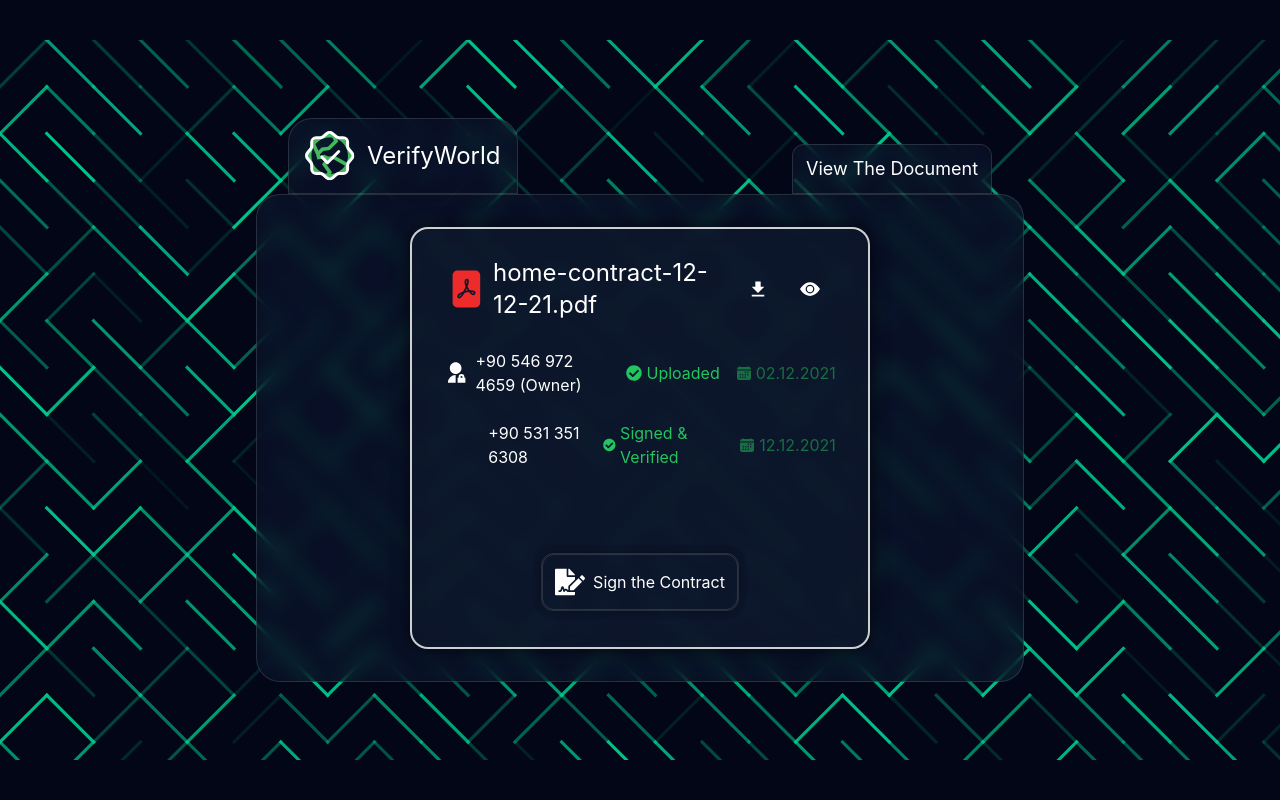
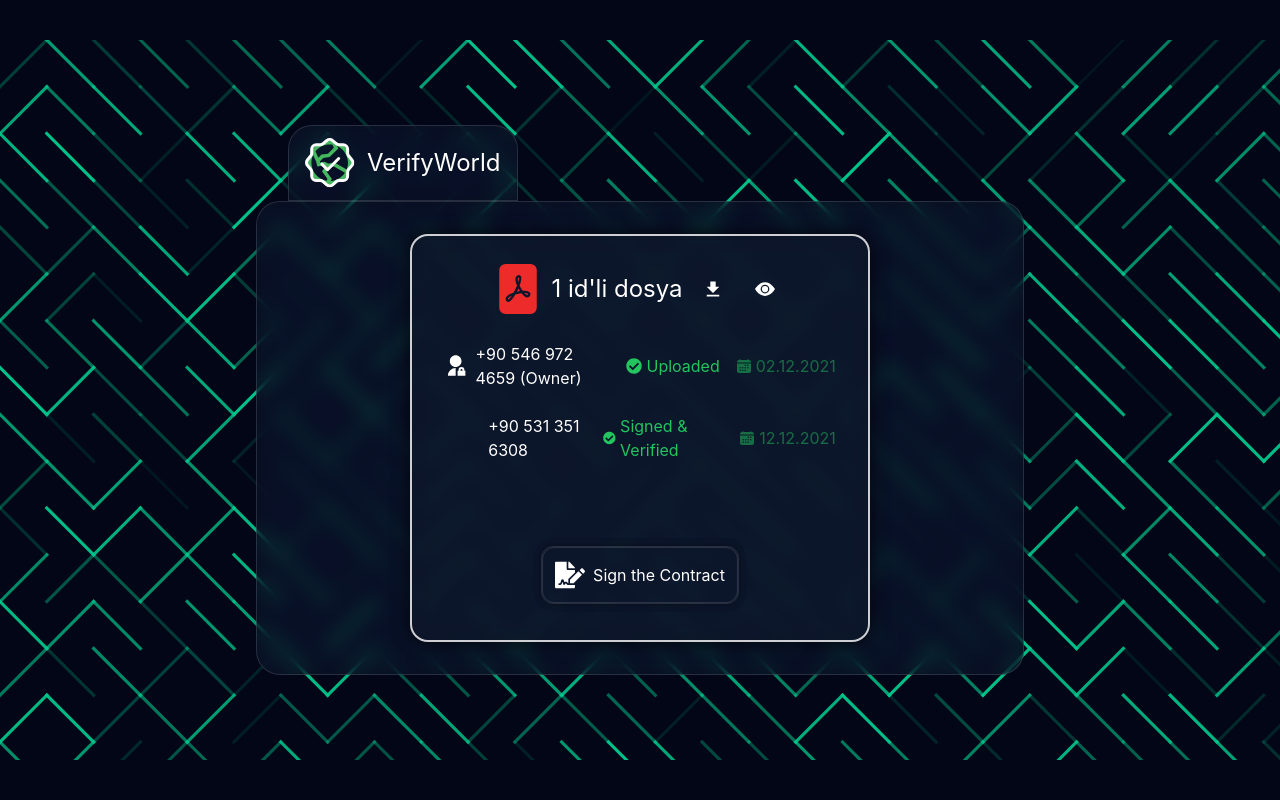
Before and after one commit to duplantier/VerifyWorld-ETHGlobal-Istanbul2023-Hackaton, a React (Create React App) app: page /view/1 in a window 1280 px wide. Shown: the top 800 px of the page. Built offline with nearby package versions, Linux system fonts and the light colour scheme; some icons are missing.

Commit message:
Removed the View The Document button from default

```diff
--- a/src/components/Layout.js
+++ b/src/components/Layout.js
@@ -20,11 +20,11 @@ const IndexLayout = () => {
                                 <a href="/upload">Upload</a>
                             </span>
                         </div> */}
-                        <div onClick={() => navigate('view')} className="py-2 px-3 w-[200px] h-[50px] header-nav hover:h-[60px] duration-300 bg-slate-800 hover:bg-slate-900 cursor-pointer flex justify-center items-center rounded-tl-[12px] rounded-tr-[12px]">
+                        {/* <div onClick={() => navigate('view')} className="py-2 px-3 w-[200px] h-[50px] header-nav hover:h-[60px] duration-300 bg-slate-800 hover:bg-slate-900 cursor-pointer flex justify-center items-center rounded-tl-[12px] rounded-tr-[12px]">
                             <span className="text-white text-lg">
                                 View The Document
                             </span>
-                        </div>
+                        </div> */}
 
                     </div>
                 </div>
--- a/src/components/View.js
+++ b/src/components/View.js
@@ -6,10 +6,10 @@ import { RiAdminFill } from "react-icons/ri";
 import { FaFileSignature } from "react-icons/fa";
 import { IoMdDownload } from "react-icons/io";
 import { BsEyeFill } from "react-icons/bs";
-import {useParams} from "react-router-dom"
+import { useParams } from "react-router-dom"
 
 export default function View() {
-    const {file_id} = useParams()
+    const { file_id } = useParams()
 
     return (
         <>
@@ -17,7 +17,9 @@ export default function View() {
                 <div className="card-body p-5 pt-0 flex flex-col justify-around items-center">
                     <div className="flex justify-around items-center mt-3 p-4 rounded-lg hover-to-shadow gap-2 file-review" >
                         <BsFilePdfFill color="#ee2b2b" size={50} />
-                        <span className="text-white text-2xl">home-contract-12-12-21.pdf</span>
+                        <span className="text-white text-2xl">
+                            {file_id} id'li dosya
+                        </span>
                         <span className="p-3 download-btn hover-to-shadow rounded-xl">
                             <IoMdDownload className="download-icon " size={20} />
                         </span>
```
